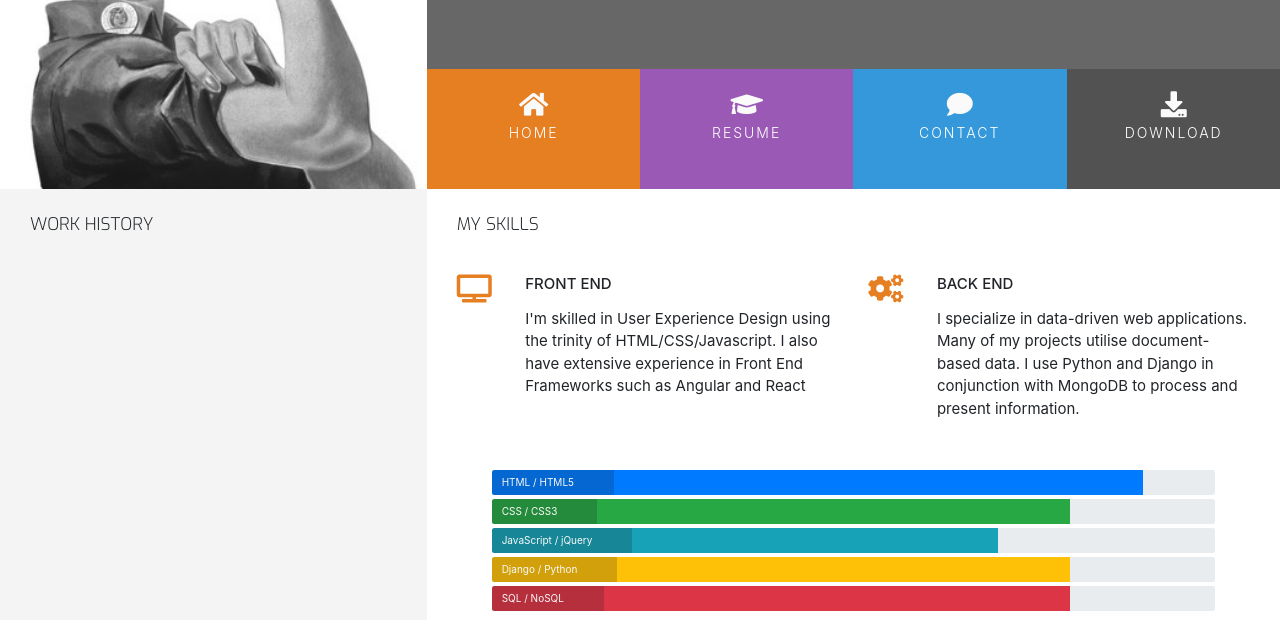
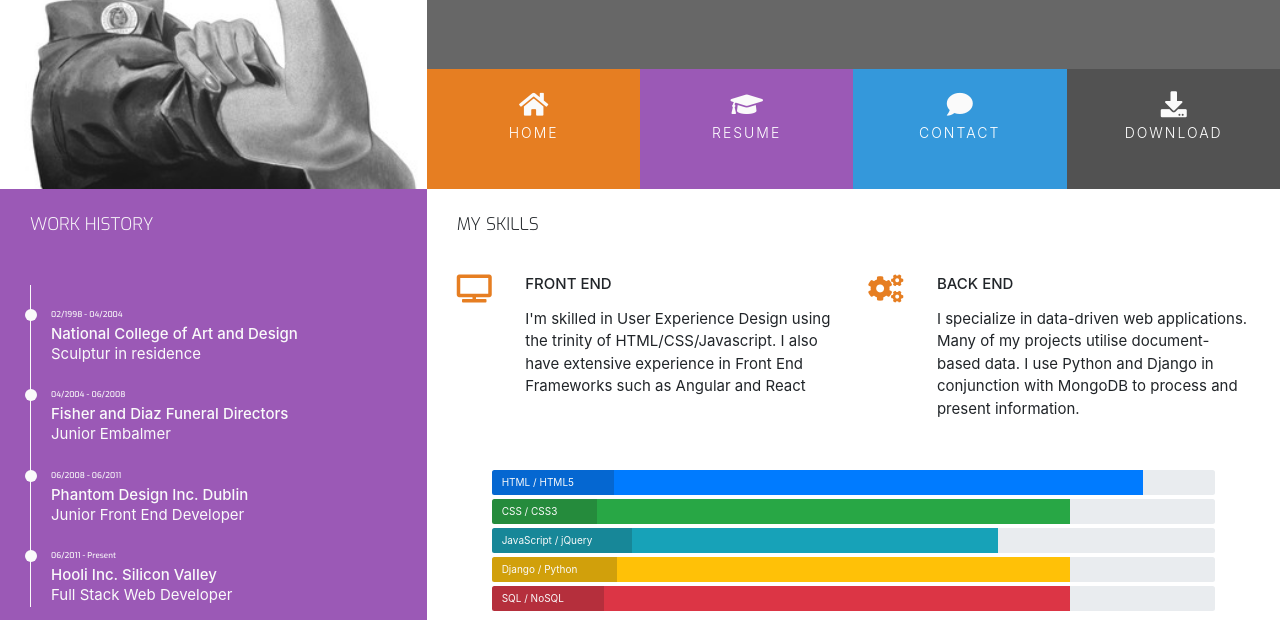
Before and after one commit to zumbeto/resume-project, a plain HTML site: page resume.html in a window 1280 px wide. Shown: the part 180-800 px from the top of the page. Drawn offline with nearby package versions, Linux system fonts and the light colour scheme.

Commit message:
Add more content to resume.html

```diff
--- a/assets/css/style.css
+++ b/assets/css/style.css
@@ -26,6 +26,10 @@ html {
 
 .bg-color-personal-info {
     background-color: #f4f4f4;
+}
+
+.bg-color-work-history {
+    background-color: #9b59b6;
 }
 
 .color-home {
@@ -81,6 +85,7 @@ p {
     float: none;
 }
 
+.history-heading,
 .section-heading {
     font-family: "Exo", sans-serif;
     font-weight: 300;
@@ -288,3 +293,51 @@ footer {
 .progress-section {
     margin: 4rem 2rem;
 }
+
+/*--------------------- WORK HISTORY --------------------- */
+
+.history-heading {
+    color: #fafafa;
+    margin-bottom: 5rem;
+}
+
+.timeline-item {
+    padding: 4em 2em 0em 2em;
+    position: relative;
+    color: #fafafa;
+    border-left: 1px solid;
+}
+
+.timeline-item p {
+    padding: 0;
+    margin: 0;
+}
+
+.timeline-item:before {
+    content: attr(data-dates);
+    position: absolute;
+    left: 2.5em;
+    top: 3em;
+    display: block;
+    font-family: "Exo", sans-serif;
+    font-weight: 500;
+    font-size: 0.8em;
+    padding: 0;
+    margin: 0;
+}
+
+.timeline-item:after {
+    width: 12px;
+    height: 12px;
+    background-color: #fafafa;
+    border-radius: 12px;
+    display: block;
+    position: absolute;
+    top: 2.4em;
+    left: -6px;
+    content: "";
+}
+
+.history-item {
+    margin-bottom: 3rem;
+}
--- a/resume.html
+++ b/resume.html
@@ -46,13 +46,31 @@
     </header>
 <section class="container-fluid">
         <div class="row">
-            <div class="col-md-4 bg-color-personal-info section-column">
+            <div class="col-md-4 bg-color-work-history section-column">
                 <div class="row">
                     <div class="col-12">
-                        <h3 class="section-heading uppercase">
+                        <h3 class="history-heading uppercase">
                             Work History
                         </h3>
                     </div>
+                </div>
+                <div class="history-items">
+                <div class="timeline-item" data-dates="02/1998 - 04/2004">
+                    <h4>National College of Art and Design</h4>
+                    <p>Sculptur in residence</p>
+                </div>
+                <div class="timeline-item" data-dates="04/2004 - 06/2008">
+                    <h4>Fisher and Diaz Funeral Directors</h4>
+                    <p>Junior Embalmer</p>
+                </div>
+                <div class="timeline-item" data-dates="06/2008 - 06/2011">
+                    <h4>Phantom Design Inc. Dublin</h4>
+                    <p>Junior Front End Developer</p>
+                </div>
+                <div class="timeline-item" data-dates="06/2011 - Present">
+                    <h4>Hooli Inc. Silicon Valley</h4>
+                    <p>Full Stack Web Developer</p>
+                </div>
                 </div>
             </div>
             <div class="col-md-8 bg-color-three-reasons section-column">
```
